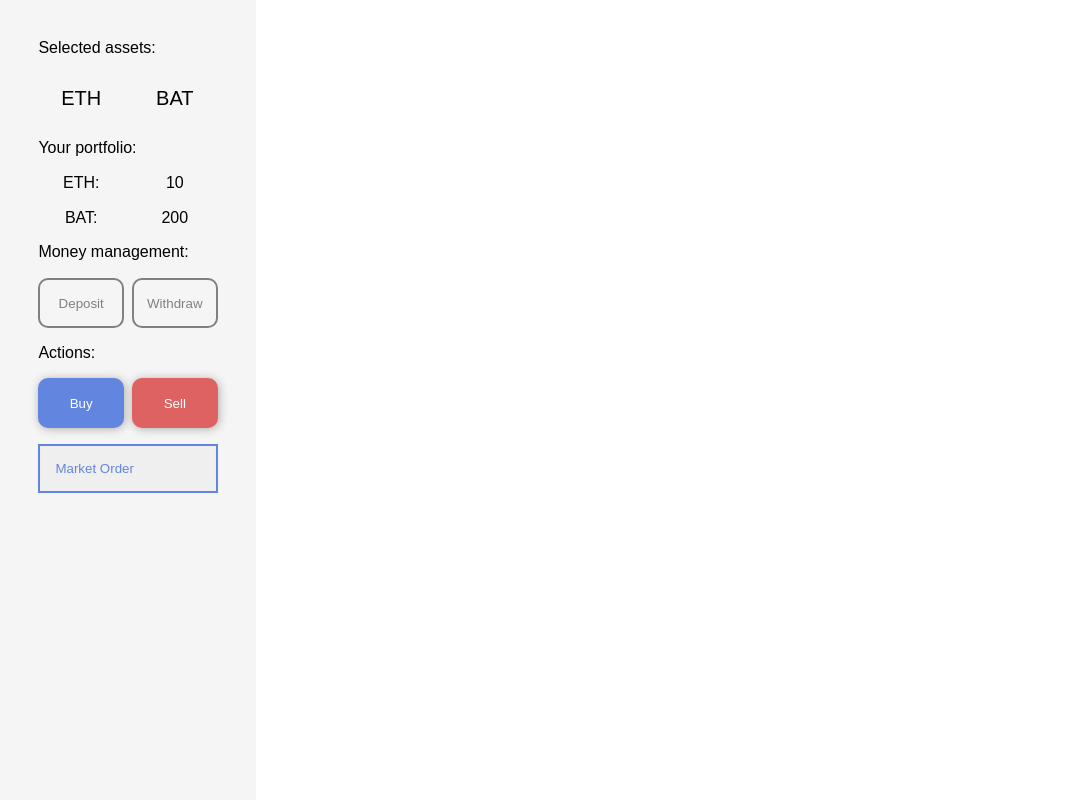
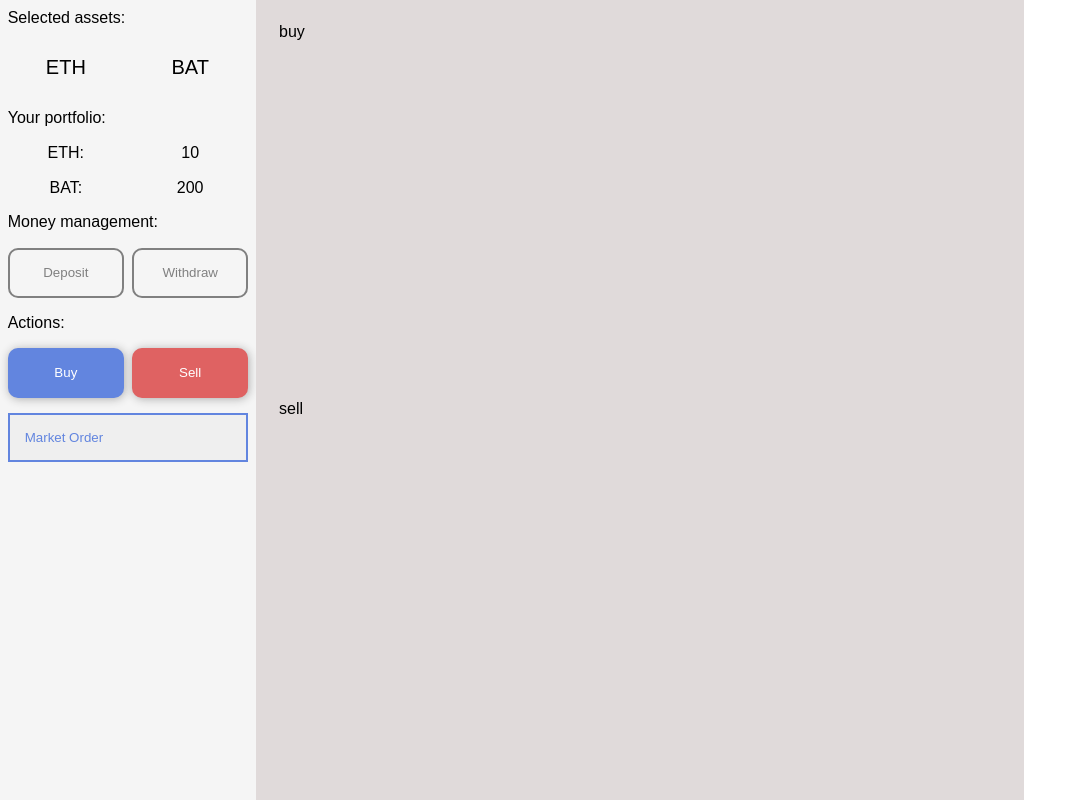
Before and after one commit to merlox/decentralized-exchange, a React app: page / in a window 1280 px wide. Shown: the whole page, without its empty margins (0-1082 px from the left). Built offline with nearby package versions, Linux system fonts and the light colour scheme.

Commit message:
added main container with 3 elements

```diff
--- a/src/index.js
+++ b/src/index.js
@@ -5,12 +5,33 @@ import './index.styl'
 class Main extends React.Component {
     constructor() {
         super()
+
+        this.state = {
+            trades: [{
+                id: 123,
+                type: 'buy',
+                firstSymbol: 'ETH',
+                secondSymbol: 'BAT',
+                quantity: 120, // You want to buy 120 firstSymbol
+                price: 200 // When buying, you get 1 firstSymbol for selling 200 secondSymbol
+            }, {
+                id: 927,
+                type: 'sell',
+                firstSymbol: 'ETH',
+                secondSymbol: 'BAT',
+                quantity: 80, // You want to buy 80 secondSymbol
+                price: 305 // When selling, you get 305 secondSymbol for selling 1 firstSymbol
+            }]
+        }
     }
 
     render() {
         return (
-            <div>
+            <div className="main-container">
                 <Sidebar />
+                <Trades
+                    trades={this.state.trades}
+                />
             </div>
         )
     }
@@ -61,8 +82,12 @@ class Trades extends React.Component {
     }
 
     render() {
+        const trades = this.props.trades.map(trade => (
+            <div key={trade.id}>{trade.type}</div>
+        ))
         return (
-            <div>
+            <div className="trades">
+                {trades}
             </div>
         )
     }
--- a/src/index.styl
+++ b/src/index.styl
@@ -40,8 +40,11 @@ select
 .hidden
     display: none
 
+.main-container
+    display: grid
+    grid-template-columns: 20% 60% 30%
+
 .sidebar
-    width: 20%
     height: 100vh
     background-color: rgb(245, 245, 245)
     padding: 3%
@@ -90,3 +93,9 @@ select
     input
         grid-column: 1 / span 2
         align-self: center
+
+.trades
+    height: 100vh
+    background-color: rgb(224, 218, 218)
+    padding: 3%
+    display: grid
```
Also changed, not shown: dist/index.html, 2 other files.
